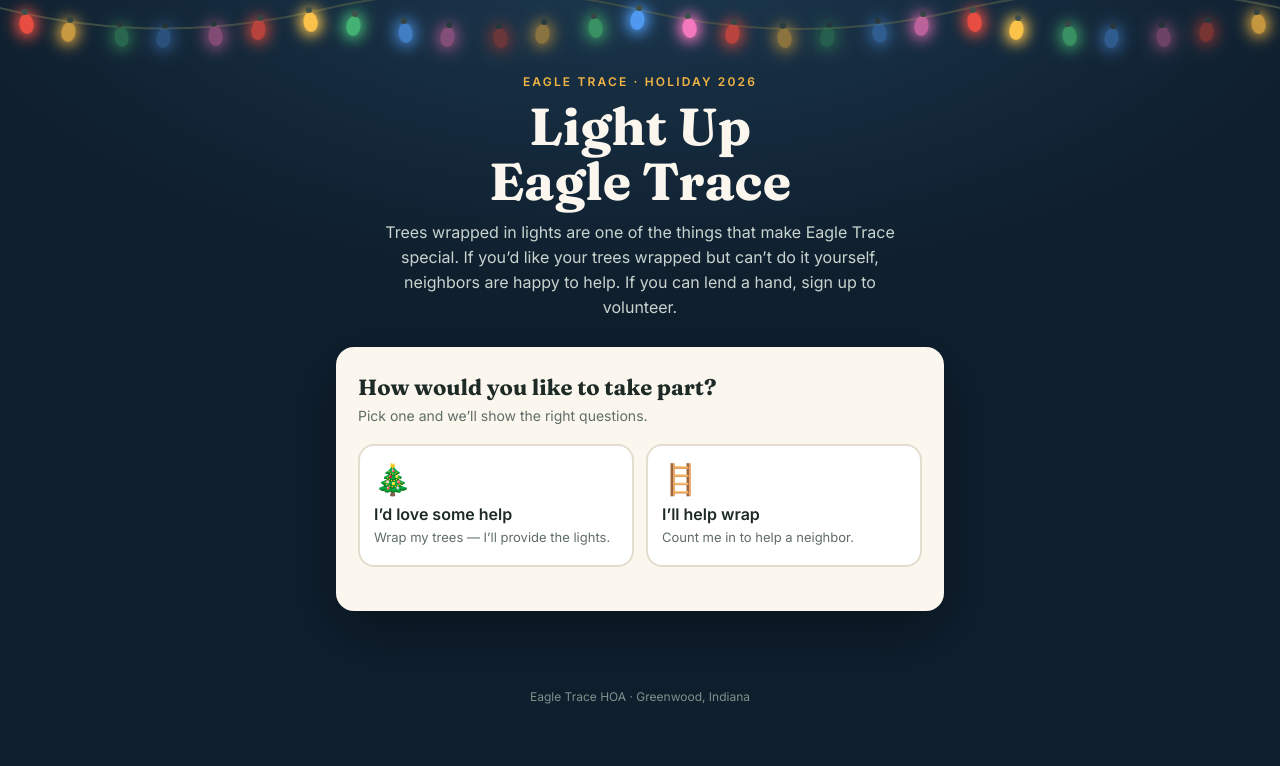
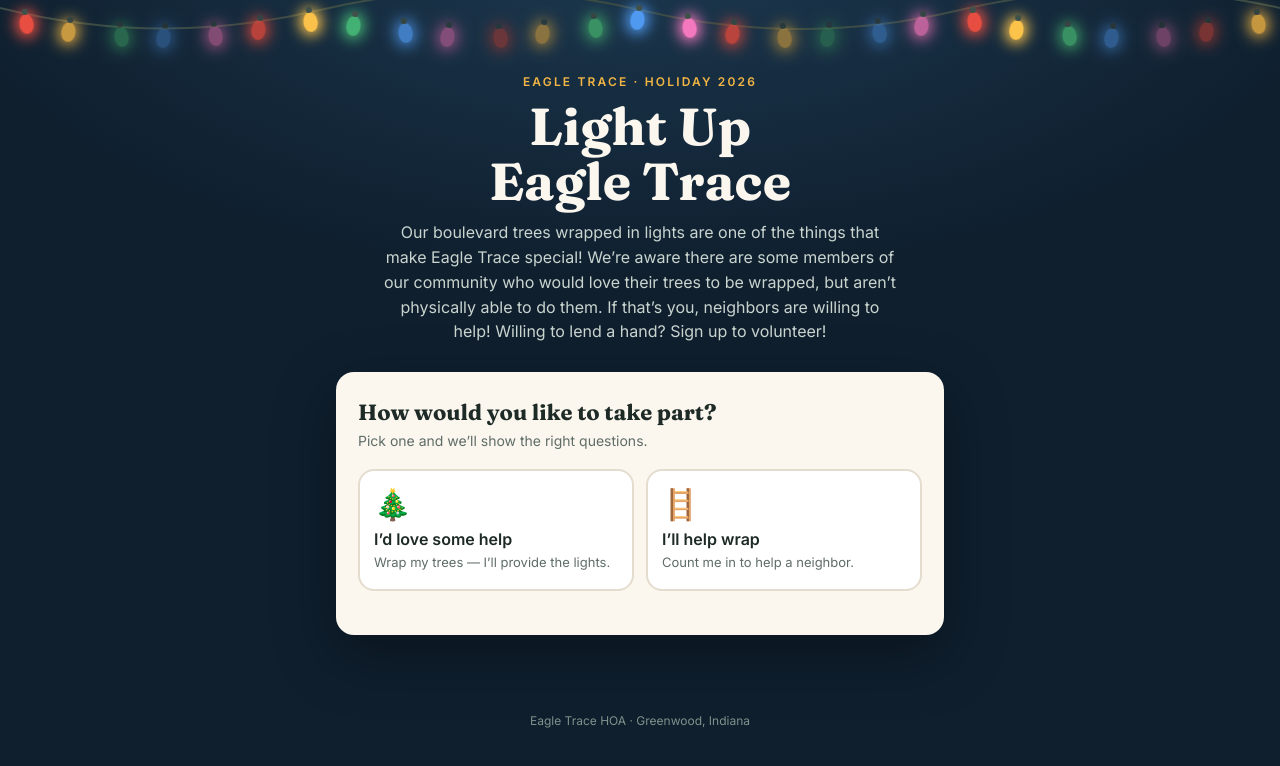
Before and after one commit to Herd-Co-Indy/eagletracelights, a plain HTML site: page index.html in a window 1280 px wide. Drawn offline with Linux system fonts and the light colour scheme.

Commit message:
Add files via upload

```diff
--- a/index.html
+++ b/index.html
@@ -105,7 +105,7 @@
 <header>
   <div class="eyebrow">Eagle Trace · Holiday 2026</div>
   <h1>Light Up<br>Eagle Trace</h1>
-  <p>Trees wrapped in lights are one of the things that make Eagle Trace special. If you’d like your trees wrapped but can’t do it yourself, neighbors are happy to help. If you can lend a hand, sign up to volunteer.</p>
+  <p>Our boulevard trees wrapped in lights are one of the things that make Eagle Trace special! We’re aware there are some members of our community who would love their trees to be wrapped, but aren’t physically able to do them. If that’s you, neighbors are willing to help! Willing to lend a hand? Sign up to volunteer!</p>
 </header>
 
 <main>
```
